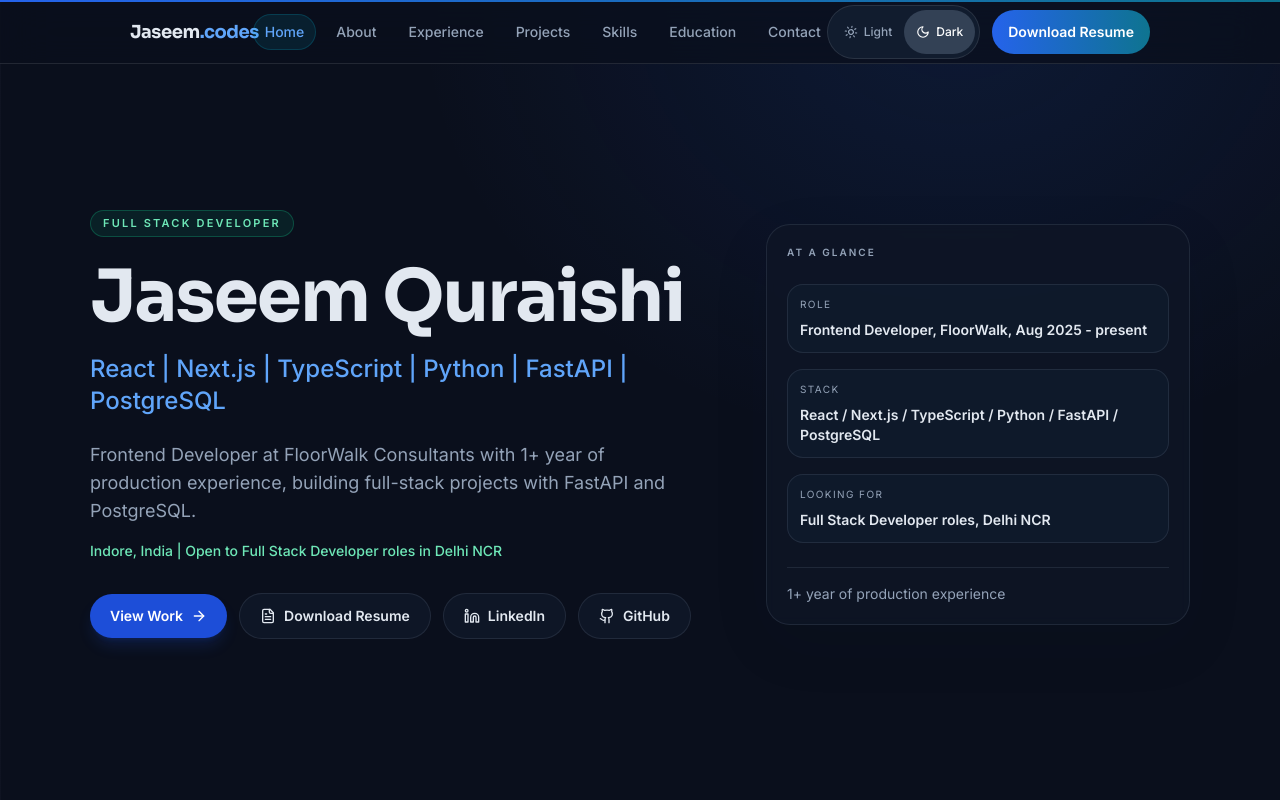
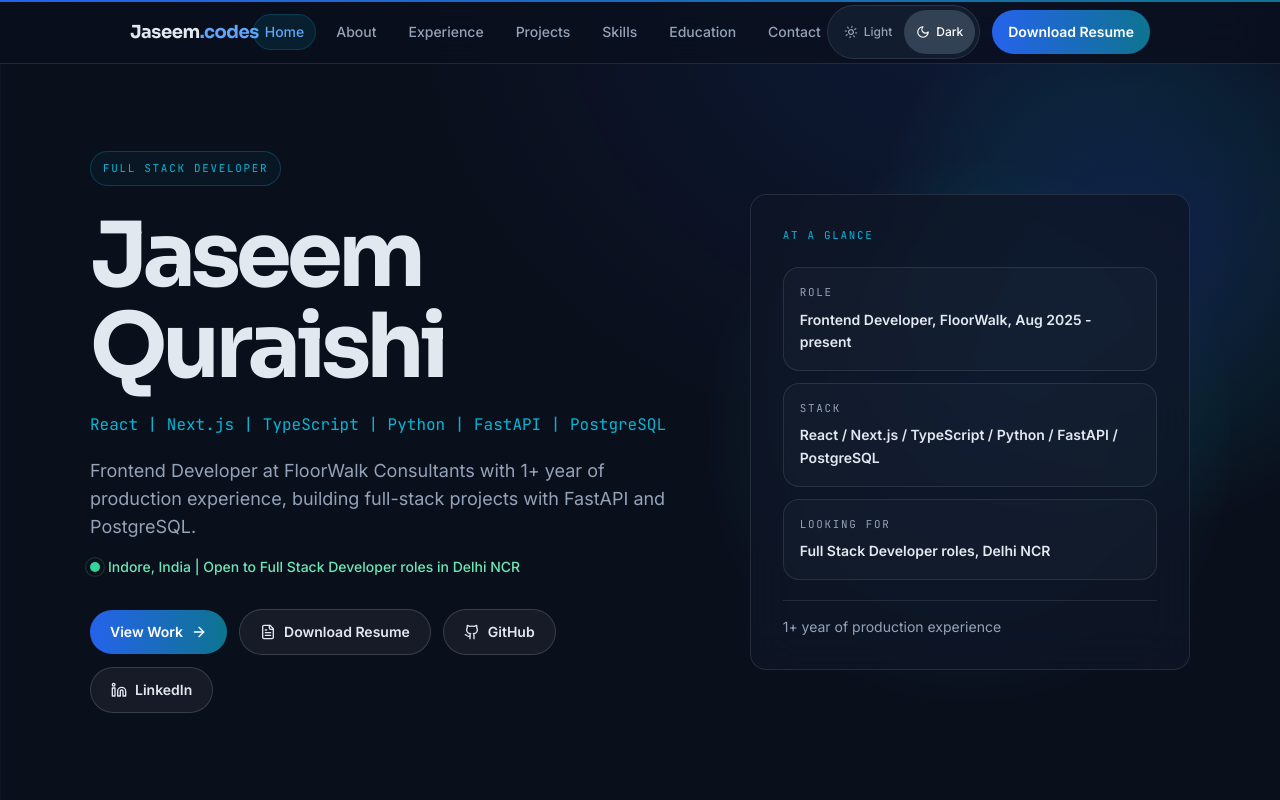
Before and after one commit to Zasim1074/portfolio, a Next.js app: page / in a window 1280 px wide. Shown: the top 800 px of the page. Built offline with nearby package versions, Linux system fonts and the light colour scheme.

Commit message:
Redesign the hero and recruiter overview

```diff
--- a/components/Hero.tsx
+++ b/components/Hero.tsx
@@ -1,142 +1,48 @@
-"use client";
-
 import { ArrowRight, Github, Linkedin, FileText } from "lucide-react";
 import { profile } from "@/lib/data";
-import { m as motion } from "framer-motion";
+import { Reveal, SpotlightCard } from "@/components/motion";
 
-const container = {
-  hidden: { opacity: 0 },
-  show: {
-    opacity: 1,
-    transition: {
-      staggerChildren: 0.12,
-      delayChildren: 0.15,
-    },
-  },
-};
-
-const item = {
-  hidden: { opacity: 0, y: 20 },
-  show: {
-    opacity: 1,
-    y: 0,
-    transition: { duration: 0.7 },
-  },
-};
+const glance = [
+  { label: "Role", value: "Frontend Developer, FloorWalk, Aug 2025 - present" },
+  { label: "Stack", value: "React / Next.js / TypeScript / Python / FastAPI / PostgreSQL" },
+  { label: "Looking for", value: "Full Stack Developer roles, Delhi NCR" },
+];
 
 export function Hero() {
-  return (
-    <section id="home" className="section relative flex min-h-[calc(100vh-5rem)] items-center py-14 sm:py-16 lg:py-18">
-      <div className="pointer-events-none absolute inset-0">
-        <div className="absolute left-[-10%] top-[-8%] h-72 w-72 rounded-full bg-accent/8 blur-3xl dark:bg-accent-dark/8" />
-        <div className="absolute bottom-[-10%] right-[-8%] h-80 w-80 rounded-full bg-sky-500/8 blur-3xl dark:bg-sky-400/8" />
+  return <section id="home" className="section relative flex min-h-[calc(100svh-4rem)] items-center py-14 sm:py-16 lg:py-20">
+    <div aria-hidden="true" className="ambient-glow pointer-events-none absolute -right-32 -top-20 h-[34rem] w-[34rem] rounded-full" />
+    <div className="section-inner w-full">
+      <div className="mx-auto grid w-full min-w-0 grid-cols-[minmax(0,1fr)] items-center gap-12 lg:max-w-6xl lg:grid-cols-[minmax(0,1.15fr)_minmax(0,0.85fr)] lg:gap-16">
+        <div className="min-w-0 text-left">
+          <p className="mono-label inline-flex items-center gap-2 rounded-full border border-cyan/25 bg-cyan/5 px-3 py-2 text-cyan">Full Stack Developer</p>
+          <h1 className="display-title mt-6 max-w-4xl break-words font-display font-bold text-ink-dark">{profile.name}</h1>
+          <Reveal delay={0.06} className="mt-5 min-w-0">
+            <p className="break-words font-mono text-sm leading-relaxed text-cyan sm:text-base">React | Next.js | TypeScript | Python | FastAPI | PostgreSQL</p>
+          </Reveal>
+          <Reveal delay={0.12} className="mt-5 min-w-0">
+            <p className="max-w-2xl break-words text-base leading-relaxed text-muted-dark sm:text-lg">Frontend Developer at FloorWalk Consultants with 1+ year of production experience, building full-stack projects with FastAPI and PostgreSQL.</p>
+          </Reveal>
+          <Reveal delay={0.18} className="mt-4">
+          <p className="flex flex-wrap items-center gap-2 text-sm font-medium text-emerald-300"><span className="status-pulse h-2.5 w-2.5 shrink-0 rounded-full bg-emerald-400" /><span>Indore, India | Open to Full Stack Developer roles in Delhi NCR</span></p>
+          </Reveal>
+          <Reveal delay={0.24} className="mt-8 flex flex-wrap items-center gap-3">
+            <a href="#projects" className="inline-flex min-h-11 items-center gap-2 rounded-full bg-gradient-to-r from-blue-600 to-cyan-700 px-5 py-3 text-sm font-semibold text-white transition-transform hover:-translate-y-0.5">View Work <ArrowRight size={16} /></a>
+            <a href={profile.resumeUrl} target="_blank" rel="noreferrer" className="inline-flex min-h-11 items-center gap-2 rounded-full border border-white/15 bg-white/5 px-5 py-3 text-sm font-semibold text-ink-dark transition-colors hover:border-cyan/50 hover:text-cyan"><FileText size={16} />Download Resume</a>
+            <a href={profile.githubUrl} target="_blank" rel="noreferrer" className="inline-flex min-h-11 items-center gap-2 rounded-full border border-white/15 bg-white/5 px-5 py-3 text-sm font-semibold text-ink-dark transition-colors hover:border-cyan/50 hover:text-cyan"><Github size={16} />GitHub</a>
+            <a href={profile.linkedinUrl} target="_blank" rel="noreferrer" className="inline-flex min-h-11 items-center gap-2 rounded-full border border-white/15 bg-white/5 px-5 py-3 text-sm font-semibold text-ink-dark transition-colors hover:border-cyan/50 hover:text-cyan"><Linkedin size={16} />LinkedIn</a>
+          </Reveal>
+        </div>
+        <Reveal delay={0.15} className="relative min-w-0">
+          <div aria-hidden="true" className="ambient-glow absolute -inset-10 -z-10 rounded-full" />
+          <SpotlightCard className="card min-w-0 rounded-3xl border-white/10 bg-surface-dark/80 p-6 shadow-none backdrop-blur-xl sm:p-8">
+            <p className="mono-label text-cyan">At a glance</p>
+            <dl className="mt-6 min-w-0 space-y-3">
+              {glance.map((item) => <div key={item.label} className="min-w-0 rounded-2xl border border-white/10 bg-white/[0.025] p-4"><dt className="mono-label text-muted-dark">{item.label}</dt><dd className="mt-2 break-words text-sm font-semibold leading-relaxed text-ink-dark">{item.value}</dd></div>)}
+            </dl>
+            <p className="mt-5 border-t border-white/10 pt-4 text-sm text-muted-dark">1+ year of production experience</p>
+          </SpotlightCard>
+        </Reveal>
       </div>
-
-      <div className="section-inner w-full">
-        <motion.div variants={container} initial="hidden" animate="show" className="mx-auto max-w-6xl">
-          <div className="grid items-center gap-10 lg:grid-cols-[1.2fr_0.8fr]">
-            <div className="text-left">
-              <motion.span
-                variants={item}
-                className="inline-flex items-center rounded-full border border-emerald-500/30 bg-emerald-500/10 px-3 py-1 text-[11px] font-semibold uppercase tracking-[0.2em] text-emerald-700 dark:text-emerald-300"
-              >
-                Full Stack Developer
-              </motion.span>
-
-              <motion.h1
-                variants={item}
-                className="mt-6 font-display text-4xl font-bold tracking-tight text-ink dark:text-ink-dark sm:text-5xl lg:text-7xl"
-              >
-                {profile.name}
-              </motion.h1>
-
-              <motion.p
-                variants={item}
-                className="mt-5 text-lg font-medium text-accent dark:text-accent-dark sm:text-2xl"
-              >
-                React | Next.js | TypeScript | Python | FastAPI | PostgreSQL
-              </motion.p>
-
-              <motion.p
-                variants={item}
-                className="mt-6 max-w-xl text-base leading-relaxed text-muted dark:text-muted-dark sm:text-lg"
-              >
-                Frontend Developer at FloorWalk Consultants with 1+ year of production experience, building full-stack projects with FastAPI and PostgreSQL.
-              </motion.p>
-
-              <motion.p
-                variants={item}
-                className="mt-4 text-sm font-medium text-emerald-700 dark:text-emerald-300"
-              >
-                Indore, India | Open to Full Stack Developer roles in Delhi NCR
-              </motion.p>
-
-              <motion.div variants={item} className="mt-8 flex flex-wrap items-center gap-3">
-                <motion.a
-                  href="#projects"
-                  className="inline-flex items-center gap-2 rounded-full bg-accent px-5 py-3 text-sm font-semibold text-white shadow-lg shadow-accent/20 transition-transform hover:-translate-y-0.5"
-                  whileHover={{ scale: 1.02 }}
-                  whileTap={{ scale: 0.98 }}
-                >
-                  View Work
-                  <ArrowRight size={16} />
-                </motion.a>
-                <motion.a
-                  href={profile.resumeUrl}
-                  target="_blank"
-                  rel="noreferrer"
-                  className="inline-flex items-center gap-2 rounded-full border border-border bg-surface px-5 py-3 text-sm font-semibold text-ink transition-colors hover:border-accent/40 hover:text-accent dark:border-border-dark dark:bg-surface-dark dark:text-ink-dark dark:hover:text-accent-dark"
-                  whileHover={{ scale: 1.02 }}
-                  whileTap={{ scale: 0.98 }}
-                >
-                  <FileText size={16} />
-                  Download Resume
-                </motion.a>
-                <motion.a href={profile.linkedinUrl} target="_blank" rel="noreferrer" className="inline-flex items-center gap-2 rounded-full border border-border bg-surface px-5 py-3 text-sm font-semibold text-ink dark:border-border-dark dark:bg-surface-dark dark:text-ink-dark" whileHover={{ scale: 1.02 }} whileTap={{ scale: 0.98 }}>
-                  <Linkedin size={16} /> LinkedIn
-                </motion.a>
-                <motion.a
-                  href={profile.githubUrl}
-                  target="_blank"
-                  rel="noreferrer"
-                  className="inline-flex items-center gap-2 rounded-full border border-border bg-surface px-5 py-3 text-sm font-semibold text-ink transition-colors hover:border-accent/40 hover:text-accent dark:border-border-dark dark:bg-surface-dark dark:text-ink-dark dark:hover:text-accent-dark"
-                  whileHover={{ scale: 1.02 }}
-                  whileTap={{ scale: 0.98 }}
-                >
-                  <Github size={16} />
-                  GitHub
-                </motion.a>
-              </motion.div>
-            </div>
-
-            <motion.div
-              variants={item}
-              className="relative"
-            >
-              <div className="rounded-3xl border border-border bg-surface/80 p-5 shadow-[0_20px_60px_rgba(15,23,42,0.08)] backdrop-blur-sm dark:border-border-dark dark:bg-surface-dark/80">
-                <p className="text-[10px] font-semibold uppercase tracking-[0.2em] text-muted dark:text-muted-dark">At a glance</p>
-
-                <div className="mt-6 space-y-4">
-                  {[
-                    { label: "Role", value: "Frontend Developer, FloorWalk, Aug 2025 - present" },
-                    { label: "Stack", value: "React / Next.js / TypeScript / Python / FastAPI / PostgreSQL" },
-                    { label: "Looking for", value: "Full Stack Developer roles, Delhi NCR" },
-                  ].map((item) => (
-                    <div key={item.label} className="rounded-2xl border border-border bg-surface2/75 p-3 dark:border-border-dark dark:bg-surface2-dark/75">
-                      <p className="text-[10px] uppercase tracking-[0.14em] text-muted dark:text-muted-dark">{item.label}</p>
-                      <p className="mt-2 text-sm font-semibold text-ink dark:text-ink-dark">{item.value}</p>
-                    </div>
-                  ))}
-                </div>
-
-                <div className="mt-6 border-t border-border pt-4 dark:border-border-dark">
-                  <p className="text-sm text-muted dark:text-muted-dark">1+ year of production experience</p>
-                </div>
-              </div>
-            </motion.div>
-          </div>
-        </motion.div>
-      </div>
-    </section>
-  );
+    </div>
+  </section>;
 }
```
